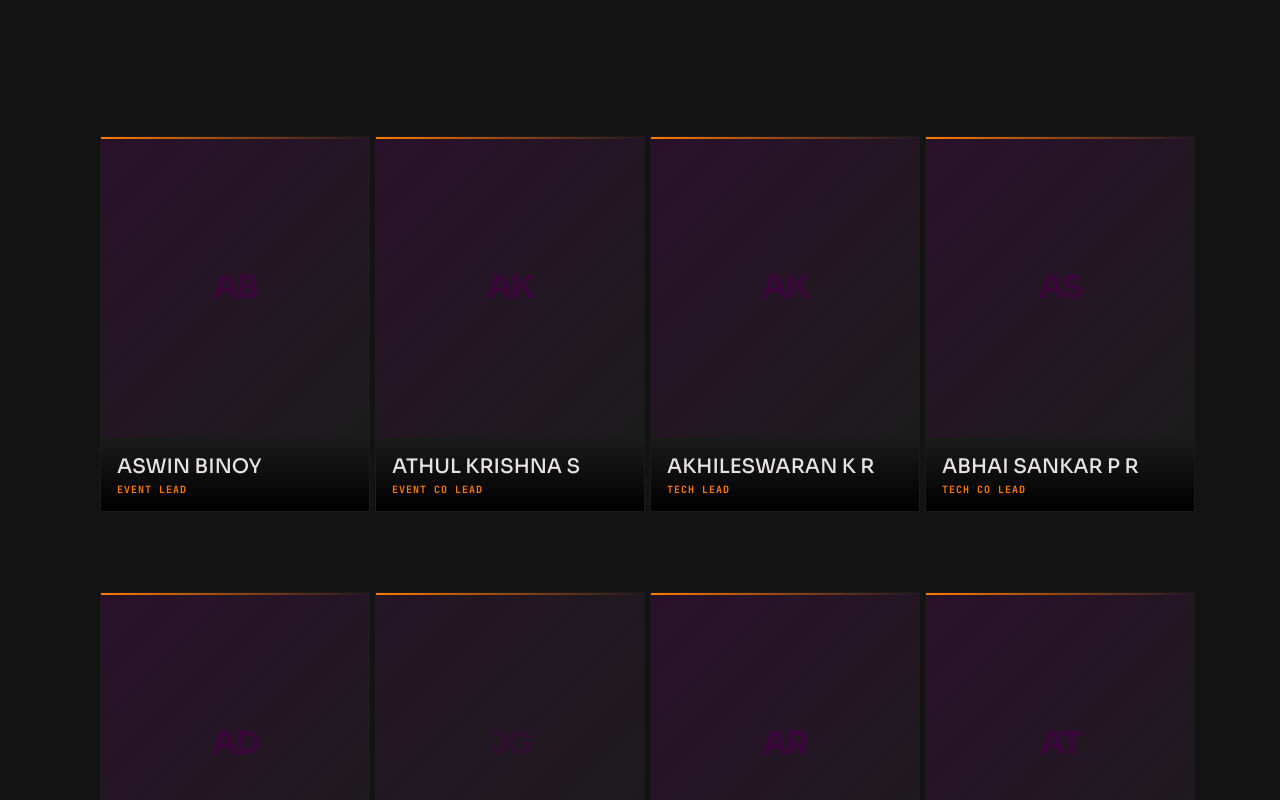
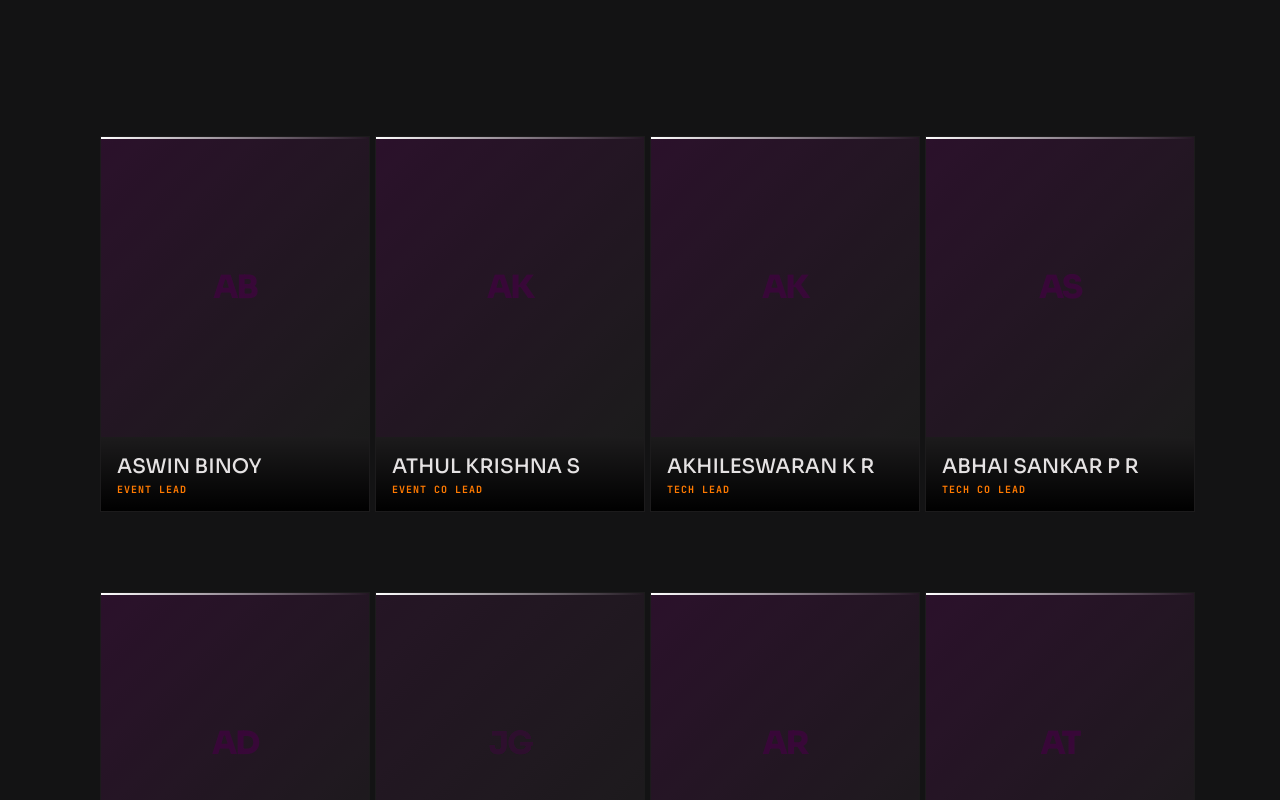
Before and after one commit to GDC-SCTCE/Website, a Next.js app: page /dashboard/members in a window 1280 px wide. Shown: the part 1320-2120 px from the top of the page. Built offline with nearby package versions, Linux system fonts and the light colour scheme.

Commit message:
Update page.tsx

```diff
--- a/src/app/dashboard/members/page.tsx
+++ b/src/app/dashboard/members/page.tsx
@@ -315,7 +315,7 @@ function MemberCard({ member }: { member: (typeof MOCK_TEAM)[0] }) {
           left: 0,
           right: 0,
           height: "2px",
-          background: "linear-gradient(90deg, #FF7A00 0%, rgba(255,122,0,0) 100%)",
+          background: "linear-gradient(90deg, #ffffffff 0%, rgba(255,122,0,0) 100%)",
           zIndex: 2,
         }}
       />
```
